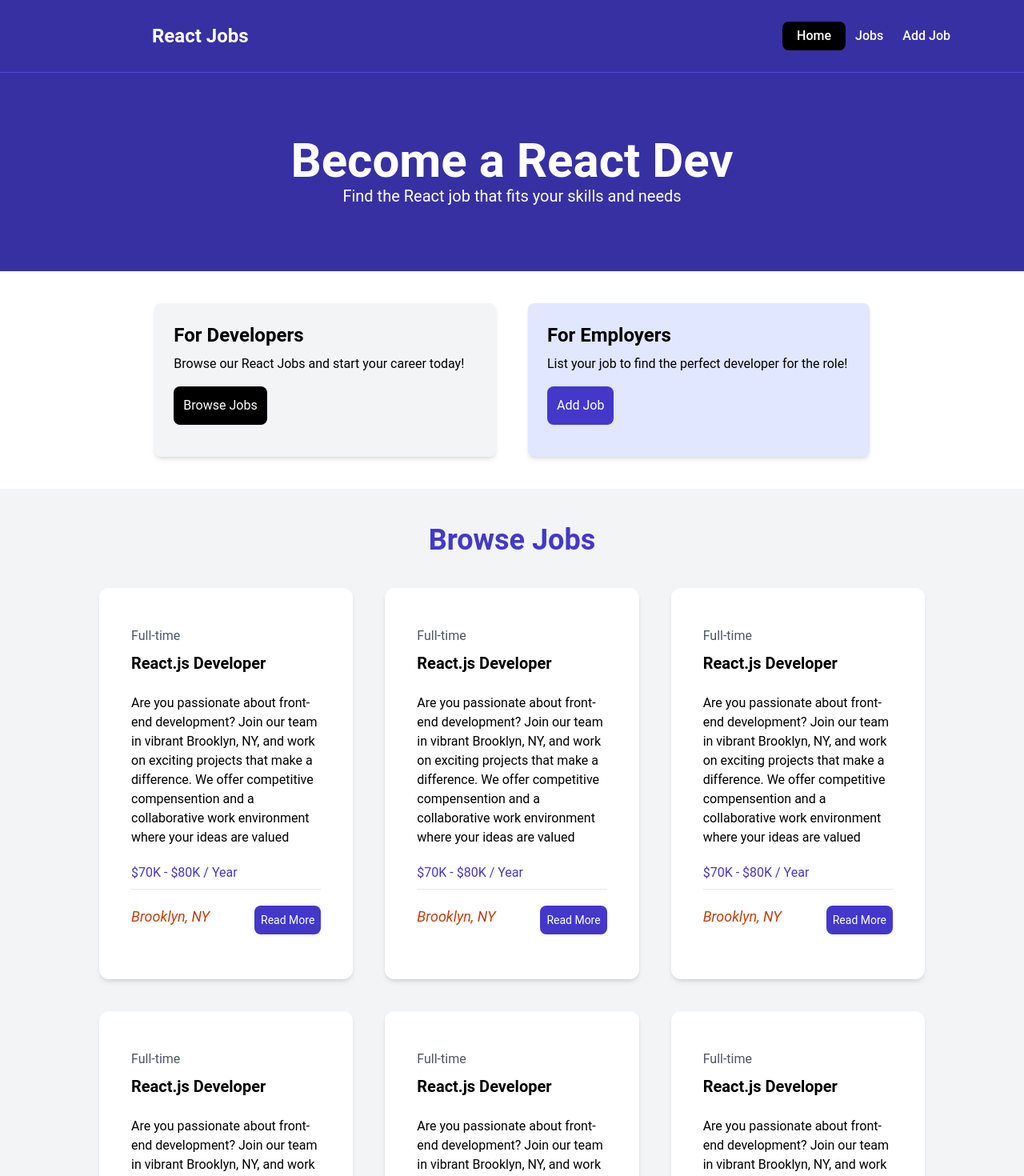
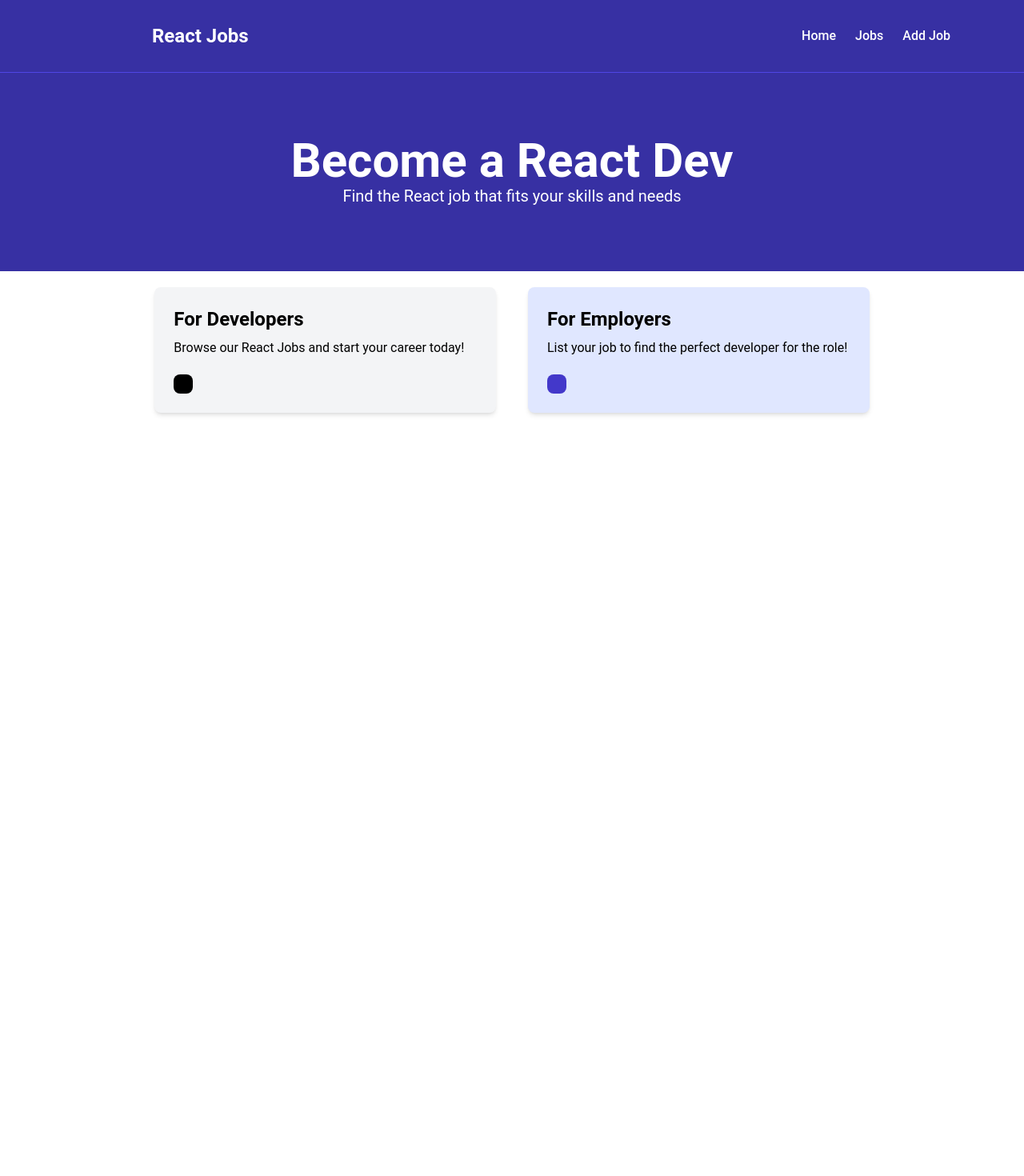
Before and after one commit to UnaizaZafar/ReactJobs, a React (Create React App) app: page / in a window 1280 px wide. Shown: the top 1470 px of the page at 80% size. After the commit the page ends 800 px from the top, so only its background shows below. Built offline with nearby package versions, Linux system fonts and the light colour scheme.

Commit message:
Revert "HomePage Completed"
This reverts commit 1f282a9edcc98da4b79e932a184eef471a8c600e.

```diff
--- a/src/App.js
+++ b/src/App.js
@@ -1,15 +1,9 @@
  import './App.css';
-import Hero from "./component/Hero"
-import HomeCards from './component/HomeCards';
-import JobsListing from './component/JobsListing';
-import ViewAllJobs from './component/ViewAllJobs';
+
 function App() {
   return (
    <>
-       <Hero title="Become a React Dev" subtitle="Find the React job that fits your skills and needs"/>
-      <HomeCards/>
-      <JobsListing/>
-      <ViewAllJobs/>
+   <div className=''></div>
    </>
   );
 }
--- a/src/component/Buttons.jsx
+++ b/src/component/Buttons.jsx
@@ -3,8 +3,7 @@ import React from 'react'
 function Buttons({bg='bg-black'}) {
   return (
     <>
-    <div className={`${bg} p-3 text-white rounded-lg mt-2 mb-4`}>
-      </div>
+      <button className={`${bg} p-3 text-white rounded-lg`}></button>
     </>
   )
 }
--- a/src/component/HomeCards.jsx
+++ b/src/component/HomeCards.jsx
@@ -4,31 +4,25 @@ import Buttons from "./Buttons";
 function HomeCards() {
   return (
     <>
-      <div className="flex justify-center mt-5">
+      <div className="flex justify-center">
         <Cards>
           <h2 className="text-2xl font-bold">For Developers</h2>
           <p className="mt-2 mb-4">
             Browse our React Jobs and start your career today!
           </p>
-          <div className=" bg-black p-3 text-white w-fit rounded-lg mt-2 mb-4">
-            <button>Browse Jobs</button>
-            </div>
-          {/* <Buttons>
-            <h2>Browse Jobs</h2>
+          <Buttons>
+            <p className="mt-2 mb-4 text-white"> Browse Jobs</p>
           </Buttons>
-          */}
         </Cards>
         <Cards bg="bg-indigo-100">
           <h2 className="text-2xl font-bold">For Employers</h2>
           <p className="mt-2 mb-4">
             List your job to find the perfect developer for the role!
           </p>
-          <div className=" bg-indigo-700 p-3 text-white w-fit rounded-lg mt-2 mb-4">
-            <button>Add Job</button>
-            </div>
-          {/* <Buttons bg="bg-indigo-700">
-           <h2>Add Job</h2>
-          </Buttons> */}
+
+          <Buttons bg="bg-indigo-700">
+            <p className="mt-2 mb-4 text-white">Add Job</p>
+          </Buttons>
         </Cards>
       </div>
     </>
--- a/src/component/JobList.jsx
+++ /dev/null
@@ -1,32 +0,0 @@
-import React from 'react'
-
-function JobList({job}) {
-  return (
-   <>
-
-    <div className="bg-white rounded-xl p-6 m-5 shadow-md relative">
-          <div className="p-4">
-            <div className="mb-6">
-              <div className="text-gray-600 my-2">{job.type}</div>
-              <h3 className="text-xl font-bold"> {job.title} </h3>
-            </div>
-            <div className="mb-5">
-                {job.Description}
-            </div>
-            <h3 className="text-indigo-700 mb-2"> {job.salary} / Year </h3>
-            <div className=" mb-5"> <hr /> </div>
-            <div className="flex lg:flex-row justify-between mb-4 align-middle">
-                <div className="text-orange-700">
-                    <i className="text-lg"> {job.location} </i>
-                </div>
-            <a href={`/job/${job.id}`} className="h-{36px} bg-indigo-700 hover:bg-indigo-700 text-white p-2 rounded-lg text-sm">
-                Read More
-            </a>
-            </div>
-          </div>
-        </div>
-   </>
-  )
-}
-
-export default JobList
--- a/src/component/JobsListing.jsx
+++ /dev/null
@@ -1,27 +0,0 @@
-import React from "react";
-import jobs from "../jobs.json";
-import JobList from "./JobList";
-function JobsListing() {
-  console.log("Jobs ", jobs);
-  const recentJobs = jobs.slice(0, 3);
-  return (
-    <>
-    <div className=" bg-gray-100 p-5 mt-5 ">
-    <h1 className="text-4xl mt-6 font-bold text-indigo-700 text-center">Browse Jobs</h1>
-
-      <div className="grid mx-16 p-5 grid-cols-3 ">
-
-        {jobs.map((xyz) => {
-          return (
-            <>
-              <JobList key={xyz.id} job={xyz} />
-            </>
-          );
-        })}
-      </div>
-      </div>
-    </>
-  );
-}
-
-export default JobsListing;
--- a/src/component/Navbar.jsx
+++ b/src/component/Navbar.jsx
@@ -1,5 +1,5 @@
 import React from "react";
-import { NavLink } from "react-router-dom";
+import { Link } from "react-router-dom";
 import logo from "D:/AgIT/react-jobs/src/images/React_(web_framework)-Logo.wine.png";
 
 function Navbar() {
@@ -8,61 +8,31 @@ function Navbar() {
       <nav className="bg-indigo-800 border-b border-indigo-600 text-white">
         <ul className="grid  grid-rows-1 grid-cols-2 mx-20 ">
           <div className="flex items-center ">
-            <NavLink to="/">
+            <Link to="/">
               <li className="p-5">
                 <svg width="50" height="50" xmlns="http://www.w3.org/2000/svg">
                   <image href={logo} width="50" height="50" alt="" />
                 </svg>
               </li>
-            </NavLink>
-            <NavLink to="/">
+            </Link>
+            <Link to="/">
               <li className="p-5 text-2xl font-bold">
                 <h1>React Jobs</h1>
               </li>
-            </NavLink>
+            </Link>
           </div>
           <div className="flex flex-row-reverse items-center font-medium">
-            <NavLink
-              to="/add-job"
-              style={({ isActive }) => {
-                return {
-                  background: isActive ? "black" : "",
-                  padding: isActive ? "6px" : "",
-                  borderRadius: isActive ? "8px" : "",
-                };
-              }}
-            >
-               <li className="mx-3 active:bg-black active:p-2 rounded-md">
-              Add Job</li>
-            </NavLink>
-            <NavLink
-              to="/jobs"
-              style={({ isActive }) => {
-                return {
-                  background: isActive ? "black" : "",
-                  padding: isActive ? "6px" : "",
-                  borderRadius: isActive ? "8px" : "",
-                };
-              }}
-            >
-              <li className="mx-3 active:bg-black active:p-2 rounded-md">
-                Jobs
-              </li>
-            </NavLink>
-            <NavLink
-              to="/"
-              style={({ isActive }) => {
-                return {
-                  background: isActive ? "black" : "",
-                  padding: isActive ? "6px" : "",
-                  borderRadius: isActive ? "8px" : "",
-                };
-              }}
-            >
-              <li className="mx-3 active:bg-black active:p-2 rounded-md">
-                Home
-              </li>
-            </NavLink>
+          <Link to="/add-job">
+              <li className="mx-3 active:bg-black active:p-2  rounded-md">Add Job</li>
+            </Link>
+            <Link to="/jobs">
+              <li className="mx-3 active:bg-black active:p-2 rounded-md">Jobs</li>
+            </Link>
+            <Link to="/">
+              <li className="mx-3 active:bg-black active:p-2 rounded-md">Home</li>
+            </Link>
+
+
           </div>
         </ul>
       </nav>
--- a/src/index.js
+++ b/src/index.js
@@ -6,6 +6,7 @@ import reportWebVitals from "./reportWebVitals";
 import { createBrowserRouter, RouterProvider } from "react-router-dom";
 import Jobs from "./pages/Jobs";
 import AddJobs from "./pages/AddJobs";
+import StartPage from "./pages/StartPage";
 import Navbar from "./component/Navbar";
 
 const root = ReactDOM.createRoot(document.getElementById("root"));
@@ -15,7 +16,7 @@ const router = createBrowserRouter([
     element: (
       <>
         <Navbar />
-      <App/>
+        <StartPage />
       </>
     ),
   },
--- a/src/jobs.json
+++ b/src/jobs.json
@@ -1,86 +1,19 @@
 [
-  {
-    "id": 1,
-    "title": "React.js Developer",
-    "type": "Full-time",
-    "Description": "Are you passionate about front-end development? Join our team in vibrant Brooklyn, NY, and work on exciting projects that make a difference. We offer competitive compensention and a collaborative work environment where your ideas are valued",
-    "location": "Brooklyn, NY",
-    "salary": "$70K - $80K",
-    "company": {
-      "name": "Dolor Cloud",
-      "description": "Dolor Cloud is a leading technology cimpany specializing in digital solutions for businesses of all sizes.",
-      "contactEmail": "contact@ipsumlorem.com",
-      "contactPhone": "55-555-555"
+    {
+        "id":1,
+        "title":"React.js Developer",
+        "type":"Full-time",
+        "Description":"Are you passionate about front-end development? Join our team in vibrant Brooklyn, NY, and work on exciting projects that make a difference. We offer competitive compensention and a collaborative work environment where your ideas are valued",
+        "location":"Brooklyn, NY",
+        "salary":"$70K - $80K",
+        "company":{
+            "name":"Dolor Cloud",
+            "description":"Dolor Cloud is a leading technology cimpany specializing in digital solutions for businesses of all sizes.",
+            "contactEmail":"contact@ipsumlorem.com",
+            "contactPhone":"55-555-555"
+        }
+    },
+    {
+
     }
-  },
-  {
-    "id": 2,
-    "title": "React.js Developer",
-    "type": "Full-time",
-    "Description": "Are you passionate about front-end development? Join our team in vibrant Brooklyn, NY, and work on exciting projects that make a difference. We offer competitive compensention and a collaborative work environment where your ideas are valued",
-    "location": "Brooklyn, NY",
-    "salary": "$70K - $80K",
-    "company": {
-      "name": "Dolor Cloud",
-      "description": "Dolor Cloud is a leading technology cimpany specializing in digital solutions for businesses of all sizes.",
-      "contactEmail": "contact@ipsumlorem.com",
-      "contactPhone": "55-555-555"
-    }
-  },
-  {
-    "id": 3,
-    "title": "React.js Developer",
-    "type": "Full-time",
-    "Description": "Are you passionate about front-end development? Join our team in vibrant Brooklyn, NY, and work on exciting projects that make a difference. We offer competitive compensention and a collaborative work environment where your ideas are valued",
-    "location": "Brooklyn, NY",
-    "salary": "$70K - $80K",
-    "company": {
-      "name": "Dolor Cloud",
-      "description": "Dolor Cloud is a leading technology cimpany specializing in digital solutions for businesses of all sizes.",
-      "contactEmail": "contact@ipsumlorem.com",
-      "contactPhone": "55-555-555"
-    }
-  },
-  {
-    "id": 4,
-    "title": "React.js Developer",
-    "type": "Full-time",
-    "Description": "Are you passionate about front-end development? Join our team in vibrant Brooklyn, NY, and work on exciting projects that make a difference. We offer competitive compensention and a collaborative work environment where your ideas are valued",
-    "location": "Brooklyn, NY",
-    "salary": "$70K - $80K",
-    "company": {
-      "name": "Dolor Cloud",
-      "description": "Dolor Cloud is a leading technology cimpany specializing in digital solutions for businesses of all sizes.",
-      "contactEmail": "contact@ipsumlorem.com",
-      "contactPhone": "55-555-555"
-    }
-  },
-  {
-    "id": 5,
-    "title": "React.js Developer",
-    "type": "Full-time",
-    "Description": "Are you passionate about front-end development? Join our team in vibrant Brooklyn, NY, and work on exciting projects that make a difference. We offer competitive compensention and a collaborative work environment where your ideas are valued",
-    "location": "Brooklyn, NY",
-    "salary": "$70K - $80K",
-    "company": {
-      "name": "Dolor Cloud",
-      "description": "Dolor Cloud is a leading technology cimpany specializing in digital solutions for businesses of all sizes.",
-      "contactEmail": "contact@ipsumlorem.com",
-      "contactPhone": "55-555-555"
-    }
-  },
-  {
-    "id": 6,
-    "title": "React.js Developer",
-    "type": "Full-time",
-    "Description": "Are you passionate about front-end development? Join our team in vibrant Brooklyn, NY, and work on exciting projects that make a difference. We offer competitive compensention and a collaborative work environment where your ideas are valued",
-    "location": "Brooklyn, NY",
-    "salary": "$70K - $80K",
-    "company": {
-      "name": "Dolor Cloud",
-      "description": "Dolor Cloud is a leading technology cimpany specializing in digital solutions for businesses of all sizes.",
-      "contactEmail": "contact@ipsumlorem.com",
-      "contactPhone": "55-555-555"
-    }
-  }
 ]
--- a/src/pages/StartPage.jsx
+++ b/src/pages/StartPage.jsx
@@ -1,9 +1,11 @@
 import React from 'react'
-
+import Hero from '../component/Hero'
+import HomeCards from '../component/HomeCards'
 function StartPage() {
   return (
     <div>
-
+      <Hero title="Become a React Dev" subtitle="Find the React job that fits your skills and needs"/>
+      <HomeCards/>
     </div>
   )
 }
```
Also changed, not shown: src/component/ViewAllJobs.jsx (deleted, +0 -20 lines).
